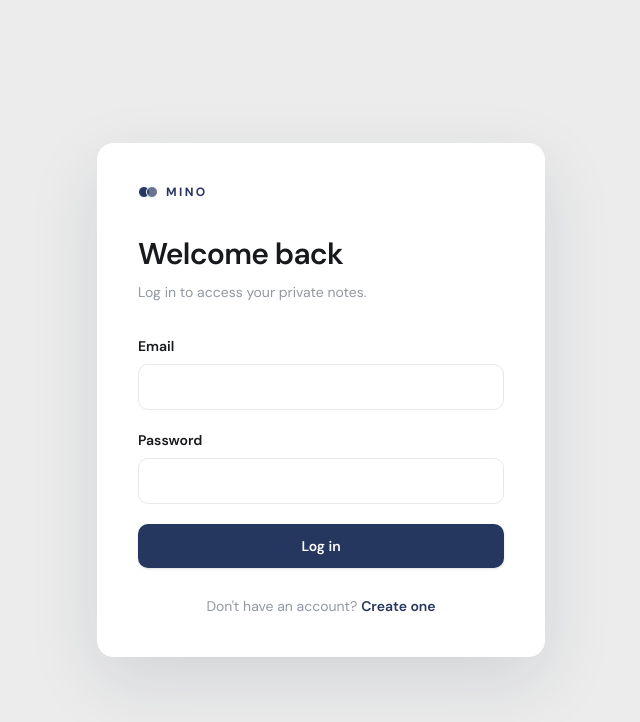
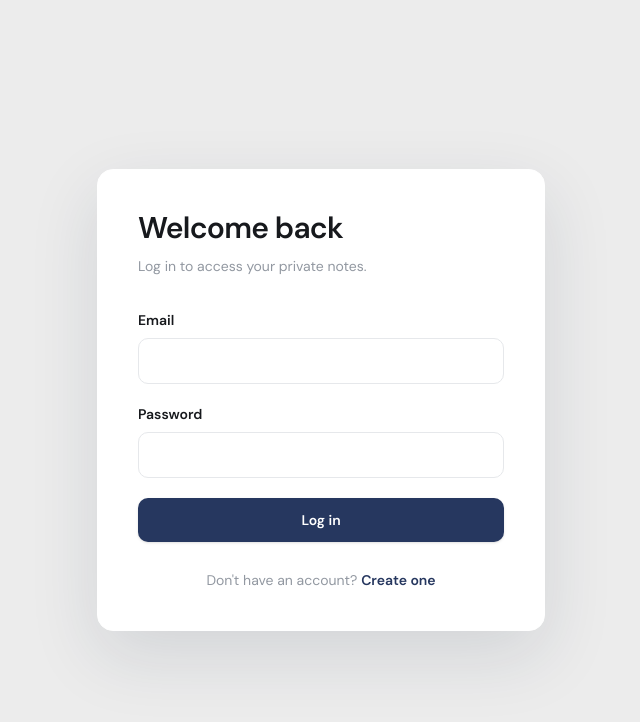
Before and after one commit to JustChiwo/Notes, a React (Vite) app: page /login in a window 1280 px wide. Shown: the top 722 px of the page, without its empty margins (319-959 px from the left). Built offline with nearby package versions, Linux system fonts and the light colour scheme.

Commit message:
Remove Logo component and update references in AuthLayout, DashboardLayout, and Sidebar components

```diff
--- a/src/components/AuthLayout.jsx
+++ b/src/components/AuthLayout.jsx
@@ -1,12 +1,7 @@
-import Logo from './Logo.jsx';
-
 function AuthLayout({ title, description, footer, children }) {
   return (
     <main className="flex min-h-screen items-center justify-center bg-canvas px-4 py-10">
       <section className="w-full max-w-md rounded-2xl border border-white bg-paper p-7 shadow-[0_24px_70px_rgba(27,39,66,0.12)] sm:p-10">
-        <div className="mb-9">
-          <Logo />
-        </div>
         <h1 className="text-3xl font-semibold tracking-tight text-ink">{title}</h1>
         <p className="mt-2 text-sm leading-6 text-muted">{description}</p>
         {children}
--- a/src/components/DashboardLayout.jsx
+++ b/src/components/DashboardLayout.jsx
@@ -1,5 +1,4 @@
 import { useRef, useState } from 'react';
-import Logo from './Logo.jsx';
 import Sidebar from './Sidebar.jsx';
 
 function DashboardLayout({
@@ -24,8 +23,7 @@ function DashboardLayout({
     <main className="h-screen min-h-screen overflow-hidden bg-canvas font-sans text-ink">
       <section className="flex h-full min-h-0 w-full flex-col overflow-hidden bg-paper">
         <header className="flex shrink-0 flex-wrap items-center justify-between gap-4 border-b border-line px-5 py-4 sm:px-8 lg:px-10">
-          <div className="hidden items-center gap-8 sm:gap-12 md:flex">
-            <Logo />
+          <div className="hidden items-center md:flex">
             <h1 className="text-xl font-bold tracking-tight text-ink sm:text-2xl">MY NOTES</h1>
           </div>
           <div className="flex items-center gap-3 md:hidden">
--- a/src/components/Logo.jsx
+++ /dev/null
@@ -1,13 +0,0 @@
-function Logo() {
-  return (
-    <div className="flex items-center gap-2 text-xs font-bold tracking-[0.2em] text-brand">
-      <span aria-hidden="true" className="flex -space-x-1">
-        <span className="size-3 rounded-full border border-paper bg-brand" />
-        <span className="size-3 rounded-full border border-paper bg-brand/70" />
-      </span>
-      MINO
-    </div>
-  );
-}
-
-export default Logo;
--- a/src/components/Sidebar.jsx
+++ b/src/components/Sidebar.jsx
@@ -1,5 +1,4 @@
 import { useEffect, useRef } from 'react';
-import Logo from './Logo.jsx';
 
 function NoteList({ notes, onSelectNote, onClose }) {
   const sortedNotes = [...notes].sort((first, second) => {
@@ -51,8 +50,7 @@ function Sidebar({ notes, onSelectNote, mobileOpen, onClose }) {
     <>
       <aside className="hidden h-full min-h-0 w-52 shrink-0 flex-col border-r border-line bg-paper px-5 py-6 md:flex">
         <div className="mb-8 shrink-0">
-          <Logo />
-          <h1 className="mt-4 text-lg font-bold tracking-tight text-ink">MY NOTES</h1>
+          <h1 className="text-lg font-bold tracking-tight text-ink">MY NOTES</h1>
         </div>
         <NoteList notes={notes} onSelectNote={onSelectNote} onClose={() => {}} />
       </aside>
@@ -78,8 +76,7 @@ function Sidebar({ notes, onSelectNote, mobileOpen, onClose }) {
           >
             <div className="mb-8 flex shrink-0 items-center justify-between">
               <div>
-                <Logo />
-                <h2 className="mt-3 text-lg font-bold tracking-tight text-ink">MY NOTES</h2>
+                <h2 className="text-lg font-bold tracking-tight text-ink">MY NOTES</h2>
               </div>
               <button
                 aria-label="Close notes menu"
```
